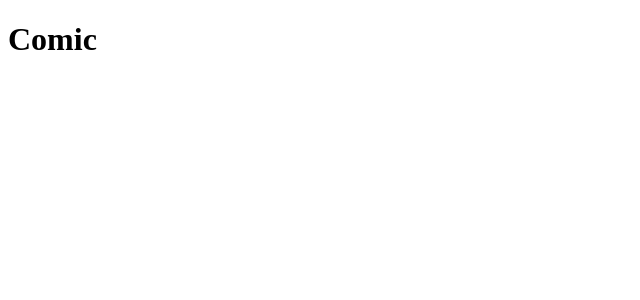
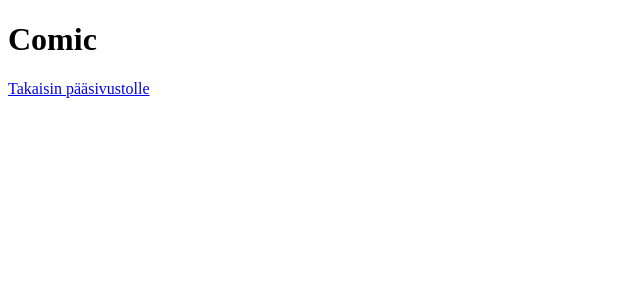
Before and after one commit to Vampuuri/Saastunut-comic, an Angular app in the folder frontend/: page /comic in a window 1280 px wide. Shown: the top 300 px of the page, without its empty margins (0-640 px from the left). Built offline with nearby package versions, Linux system fonts and the light colour scheme.

Commit message:
ReadComicComponent: Add link back to the frontpage

```diff
--- a/frontend/src/app/comic/read-comic/read-comic.component.html
+++ b/frontend/src/app/comic/read-comic/read-comic.component.html
@@ -1,3 +1,5 @@
 <h1>Comic</h1>
 
+<p><a routerLink="/">Takaisin pääsivustolle</a></p>
+
 <div><router-outlet></router-outlet></div>
```
